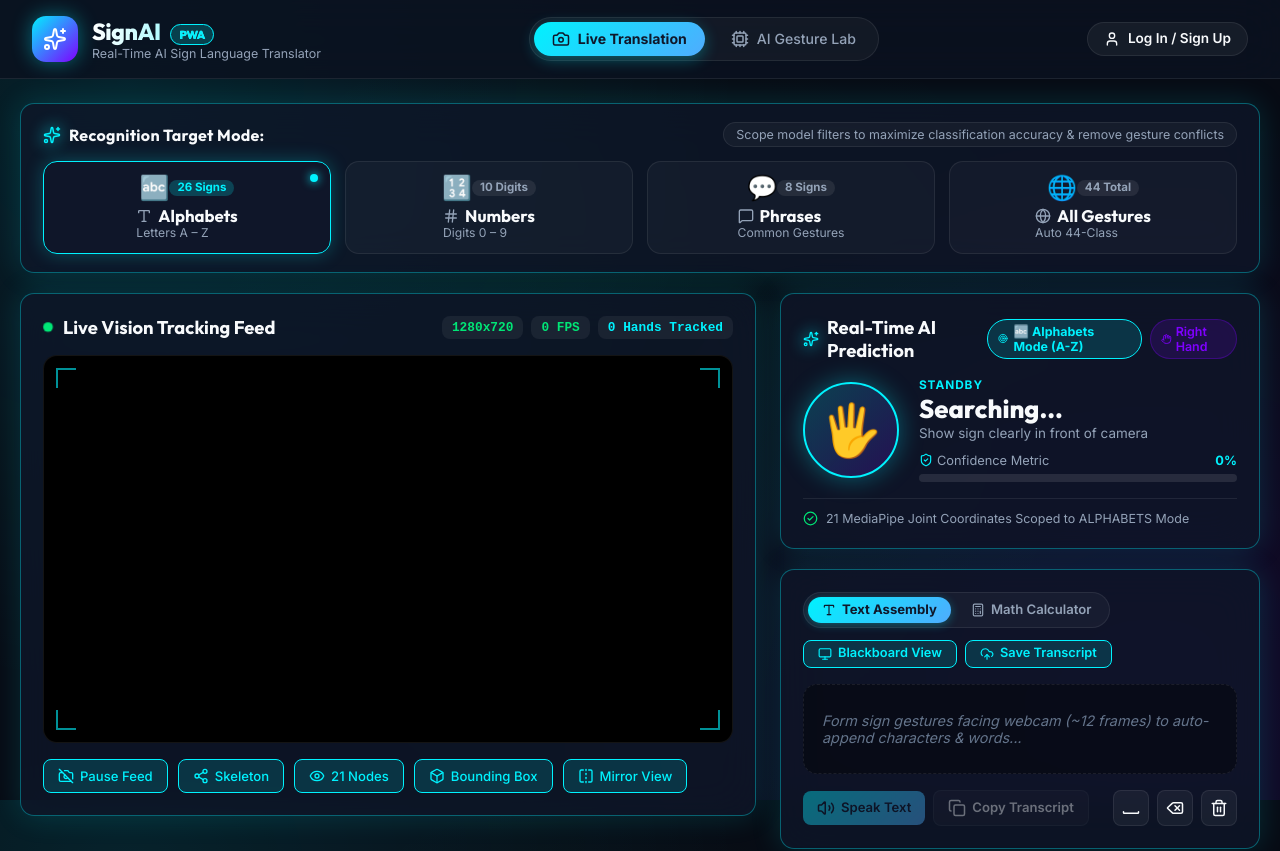
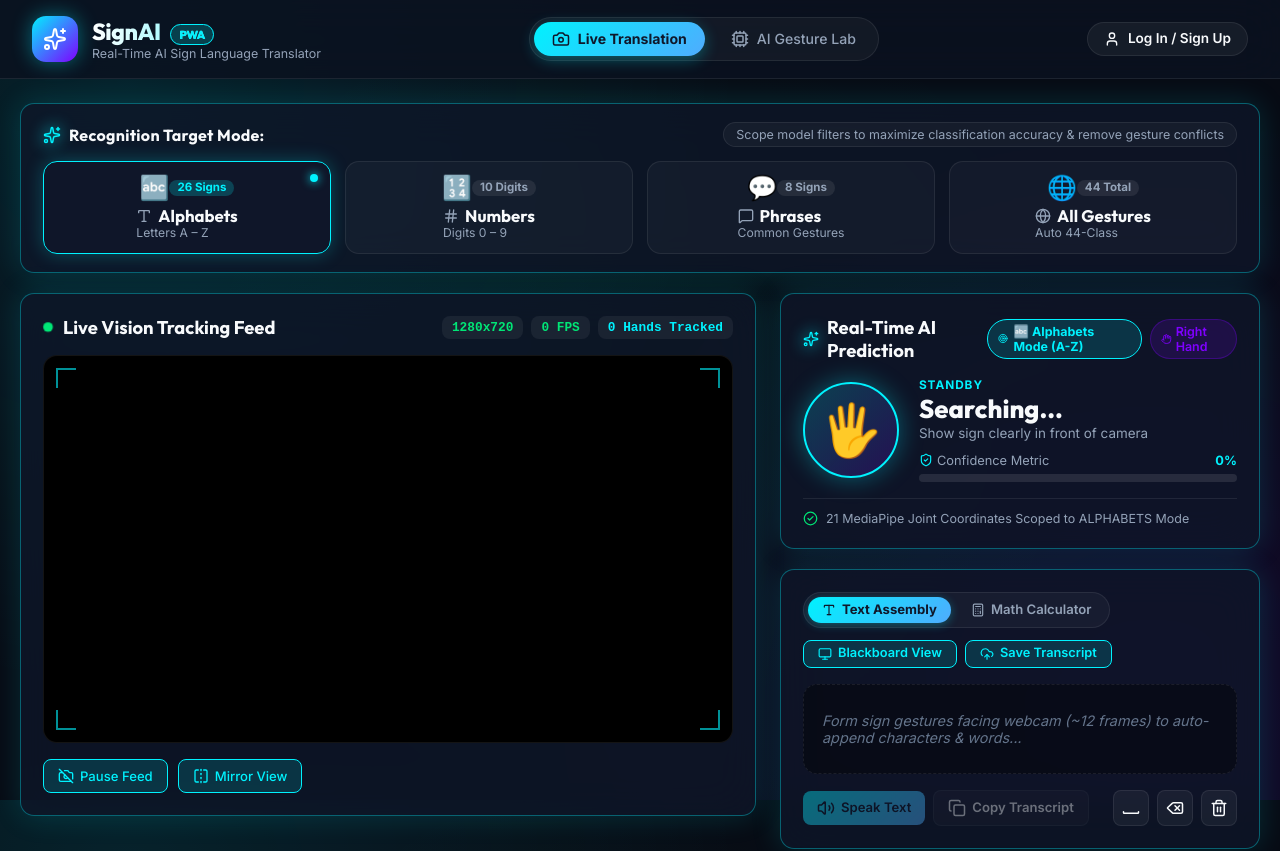
Before and after one commit to vedantp796/sign-language-ai-pwa, a React (Vite) app: page / in a window 1280 px wide. Shown: the top 851 px of the page. Built offline with nearby package versions, Linux system fonts and the light colour scheme; no server answers.

Commit message:
Simplify camera toolbar to keep only Pause Feed and Mirror View

```diff
--- a/src/components/CameraFeed.jsx
+++ b/src/components/CameraFeed.jsx
@@ -1,5 +1,5 @@
 import React, { useRef, useEffect, useState } from 'react';
-import { Camera, CameraOff, Eye, Box, Share2, FlipHorizontal, Maximize2 } from 'lucide-react';
+import { Camera, CameraOff, FlipHorizontal } from 'lucide-react';
 import { MediaPipeService } from '../services/mediapipeService';
 
 export default function CameraFeed({ onLandmarksDetected, isCameraActive, setIsCameraActive }) {
@@ -7,9 +7,6 @@ export default function CameraFeed({ onLandmarksDetected, isCameraActive, setIsC
   const canvasRef = useRef(null);
   const mpServiceRef = useRef(null);
 
-  const [showSkeleton, setShowSkeleton] = useState(true);
-  const [showNodes, setShowNodes] = useState(true);
-  const [showBox, setShowBox] = useState(true);
   const [isFlipped, setIsFlipped] = useState(true);
   const [fps, setFps] = useState(0);
   const [handCount, setHandCount] = useState(0);
@@ -54,9 +51,9 @@ export default function CameraFeed({ onLandmarksDetected, isCameraActive, setIsC
 
             if (canvasRef.current) {
               service.drawCanvasOverlay(canvasRef.current, results, {
-                showSkeleton,
-                showNodes,
-                showBox
+                showSkeleton: true,
+                showNodes: true,
+                showBox: true
               });
             }
 
@@ -125,7 +122,7 @@ export default function CameraFeed({ onLandmarksDetected, isCameraActive, setIsC
           className={`canvas-element ${isFlipped ? 'flipped' : ''}`}
         />
 
-        {/* High-Tech HUD Bracket Overlay */}
+        {/* High-Tech HUD Reticle Overlay */}
         <div className="hud-reticle">
           <div className="hud-corner tl"></div>
           <div className="hud-corner tr"></div>
@@ -165,33 +162,6 @@ export default function CameraFeed({ onLandmarksDetected, isCameraActive, setIsC
         </button>
 
         <button
-          className={`tool-btn ${showSkeleton ? 'active' : ''}`}
-          onClick={() => setShowSkeleton(!showSkeleton)}
-          title="Toggle Skeleton Connectors"
-        >
-          <Share2 size={16} />
-          <span>Skeleton</span>
-        </button>
-
-        <button
-          className={`tool-btn ${showNodes ? 'active' : ''}`}
-          onClick={() => setShowNodes(!showNodes)}
-          title="Toggle 21 Joint Nodes"
-        >
-          <Eye size={16} />
-          <span>21 Nodes</span>
-        </button>
-
-        <button
-          className={`tool-btn ${showBox ? 'active' : ''}`}
-          onClick={() => setShowBox(!showBox)}
-          title="Toggle Hand Bounding Box"
-        >
-          <Box size={16} />
-          <span>Bounding Box</span>
-        </button>
-
-        <button
           className={`tool-btn ${isFlipped ? 'active' : ''}`}
           onClick={() => setIsFlipped(!isFlipped)}
           title="Flip Mirror View"
```
